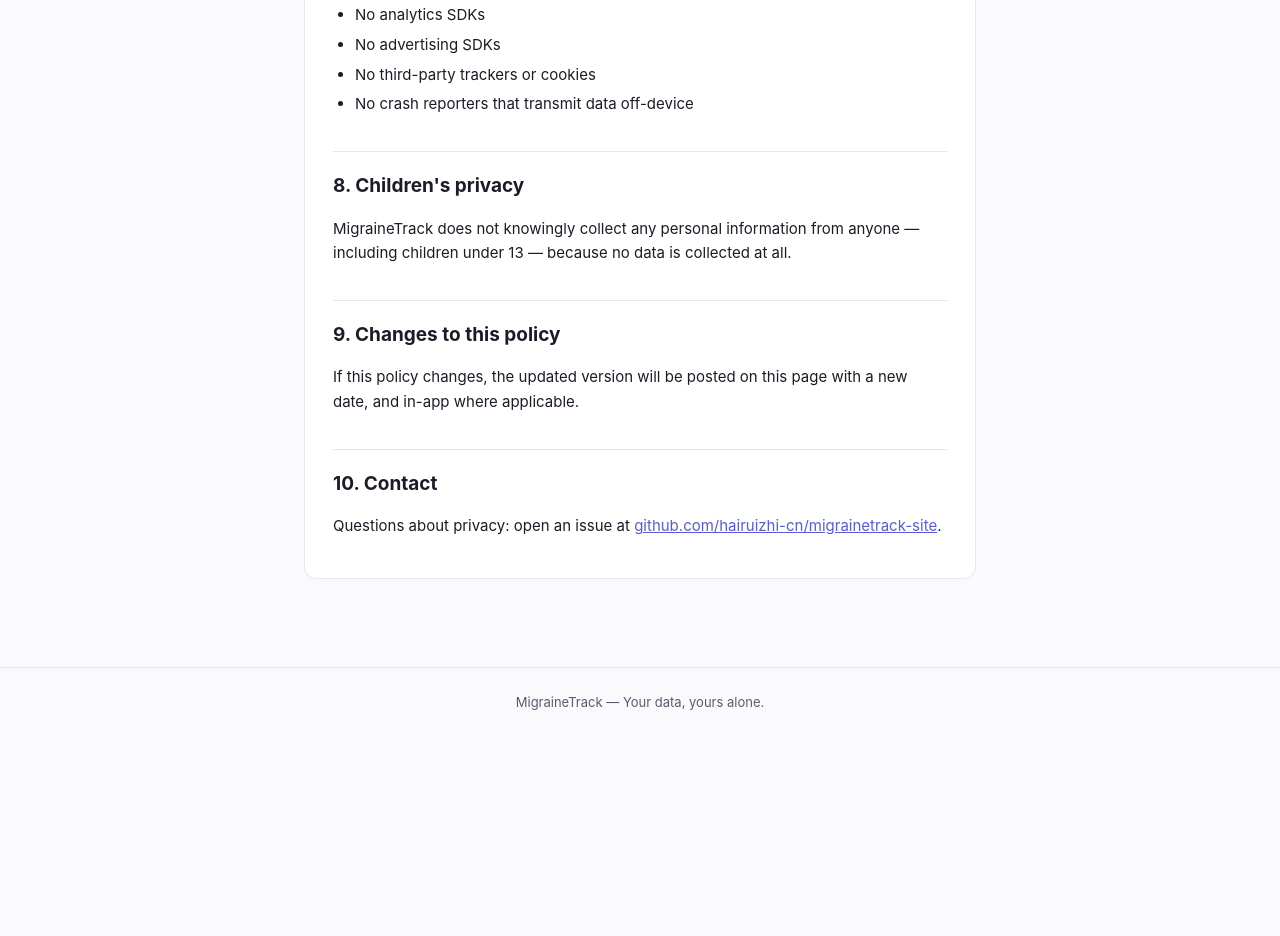
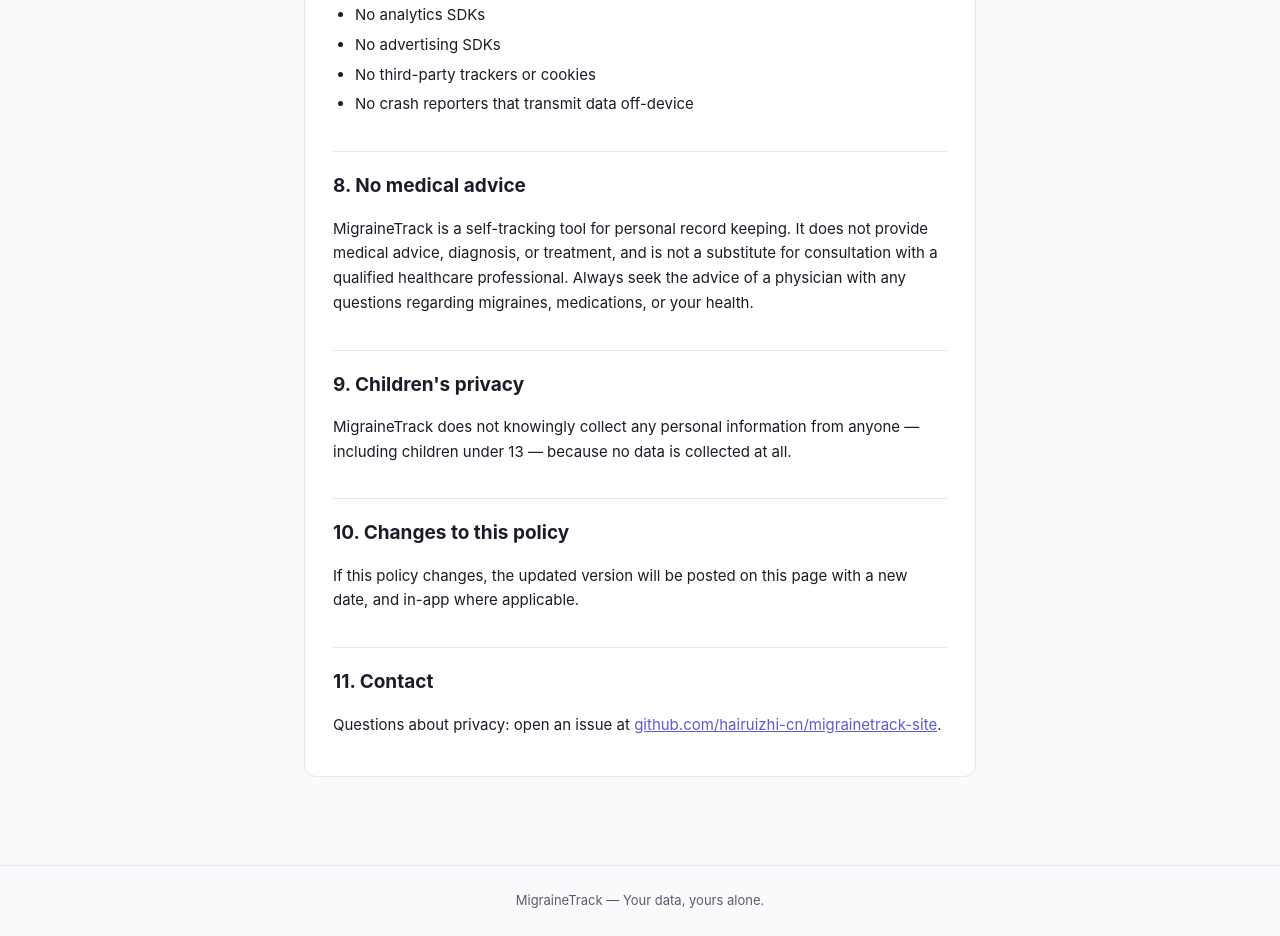
Before and after one commit to hairuizhi-cn/migrainetrack-site, a plain HTML site: page index.html in a window 1280 px wide. Shown: the part 1598-2534 px from the top of the page. Before the commit the page ends 2335 px from the top, so only its background shows below. Drawn offline with Linux system fonts and the light colour scheme.

Commit message:
Add no-medical-advice section to privacy policy

```diff
--- a/index.html
+++ b/index.html
@@ -70,13 +70,16 @@
       <li>No crash reporters that transmit data off-device</li>
     </ul>
 
-    <h2>8. Children's privacy</h2>
+    <h2>8. No medical advice</h2>
+    <p>MigraineTrack is a self-tracking tool for personal record keeping. It does not provide medical advice, diagnosis, or treatment, and is not a substitute for consultation with a qualified healthcare professional. Always seek the advice of a physician with any questions regarding migraines, medications, or your health.</p>
+
+    <h2>9. Children's privacy</h2>
     <p>MigraineTrack does not knowingly collect any personal information from anyone — including children under 13 — because no data is collected at all.</p>
 
-    <h2>9. Changes to this policy</h2>
+    <h2>10. Changes to this policy</h2>
     <p>If this policy changes, the updated version will be posted on this page with a new date, and in-app where applicable.</p>
 
-    <h2>10. Contact</h2>
+    <h2>11. Contact</h2>
     <p>Questions about privacy: open an issue at <a href="https://github.com/hairuizhi-cn/migrainetrack-site/issues">github.com/hairuizhi-cn/migrainetrack-site</a>.</p>
   </div>
 </main>
```
